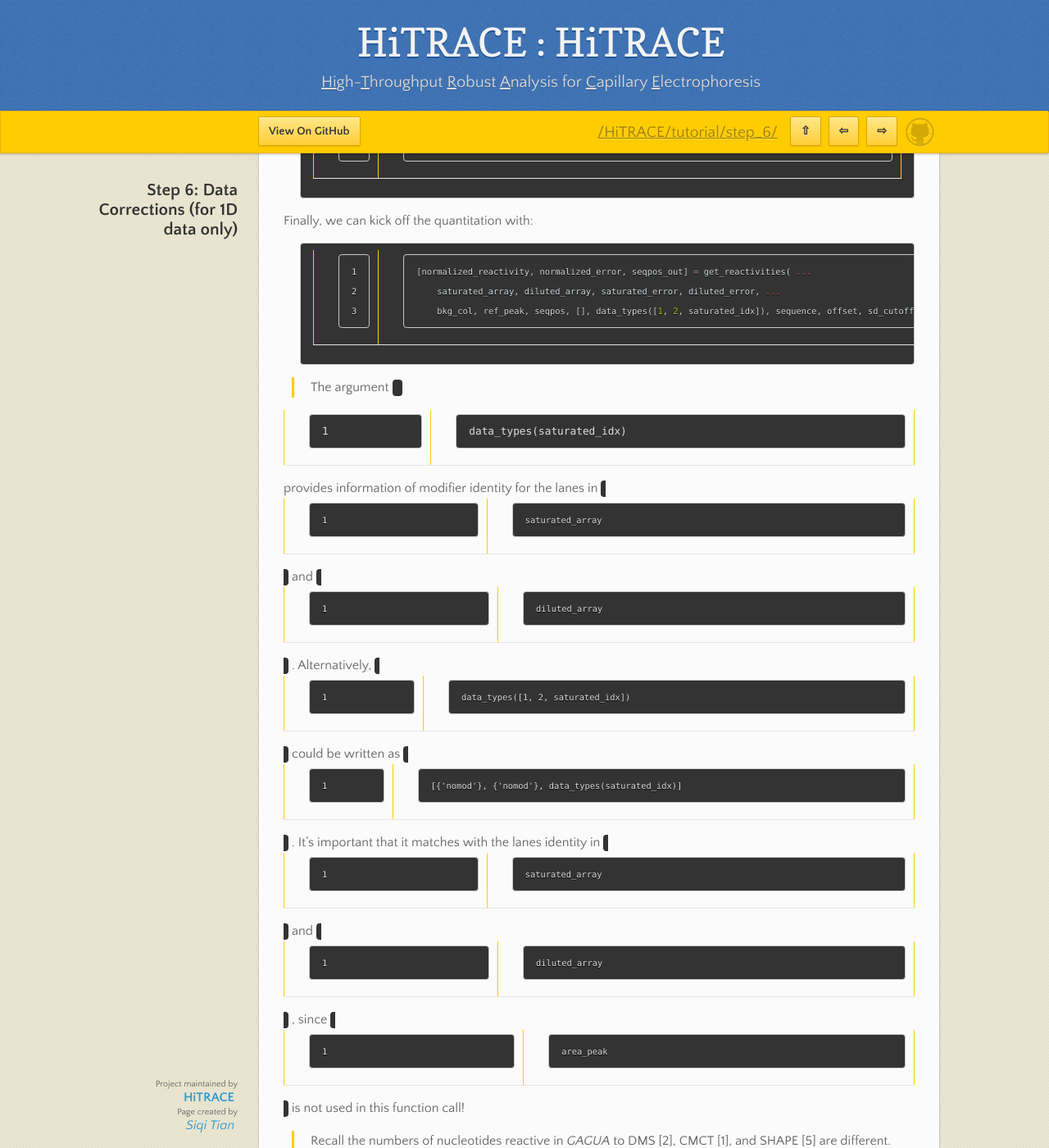
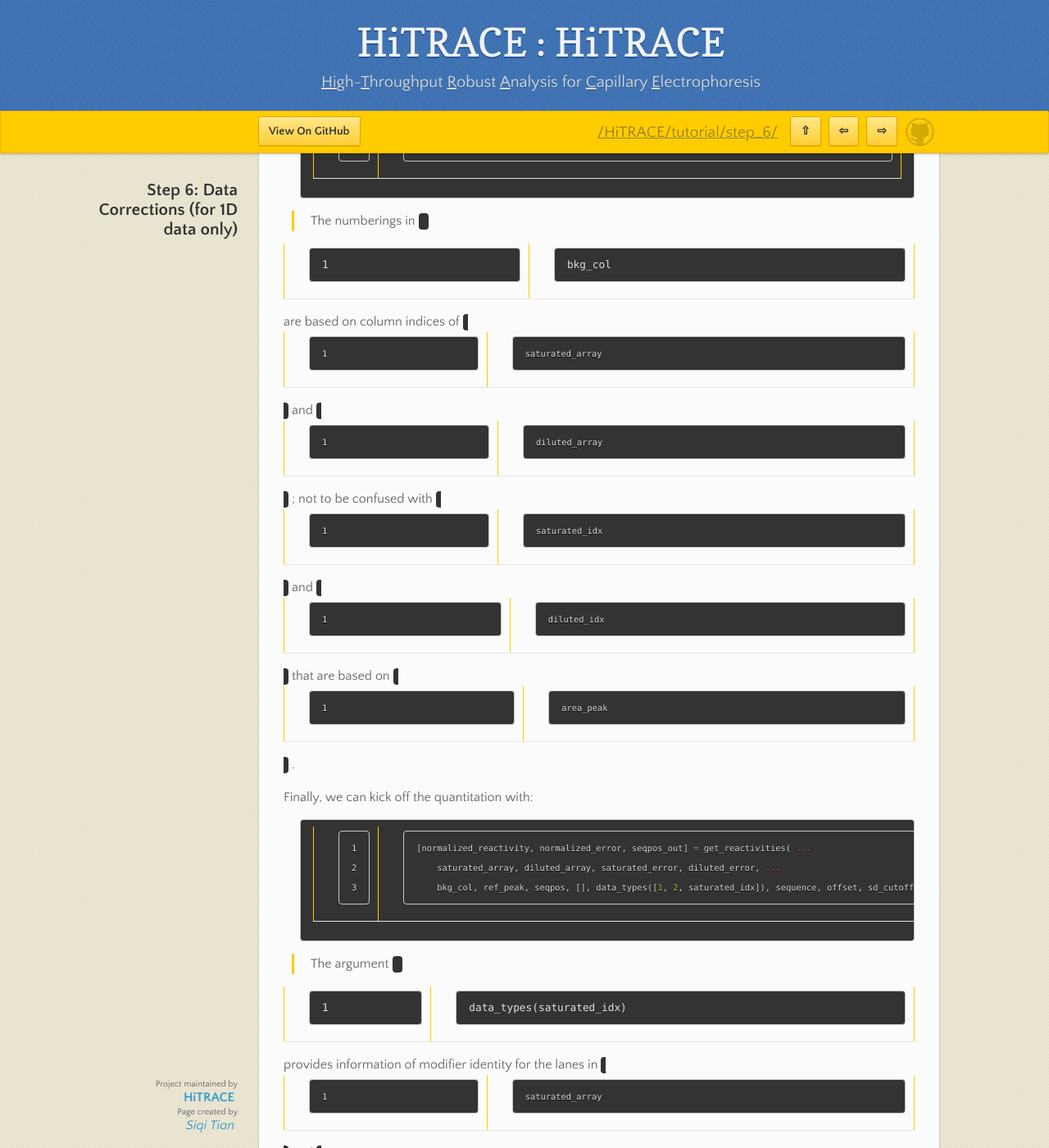
Before and after one commit to hitrace/hitrace.github.io, a Jekyll site: the page built from hitrace/step_6.md, in a window 1280 px wide and 1400 px high, scrolled down 5179 px. Shown: the whole window at 82% size. Built offline with Jekyll 4.4.1, drawn with Linux system fonts in a browser that asks for light colours; some of the changed text lies outside the part shown.

Commit message:
add explain for step_6

````diff
--- a/hitrace/step_6.md
+++ b/hitrace/step_6.md
@@ -94,6 +94,8 @@
 bkg_col  = [1, 2, 1, 1, 1, 1, 2, 2, 2, 2, 1, 1, 1, 1, 2, 2, 2, 2, 1, 1, 1, 1, 2, 2, 2, 2];
 ```
 
+> The numberings in `bkg_col` are based on column indices of `saturated_array` and `diluted_array`; not to be confused with `saturated_idx` and `diluted_idx` that are based on `area_peak`.
+
 Finally, we can kick off the quantitation with:
 
 ```matlab
````
Also changed, not shown: other parts of hitrace/step_6.md (+1 -2 lines), hitrace/res/pfl_1D_rx_matrix.png (added).
